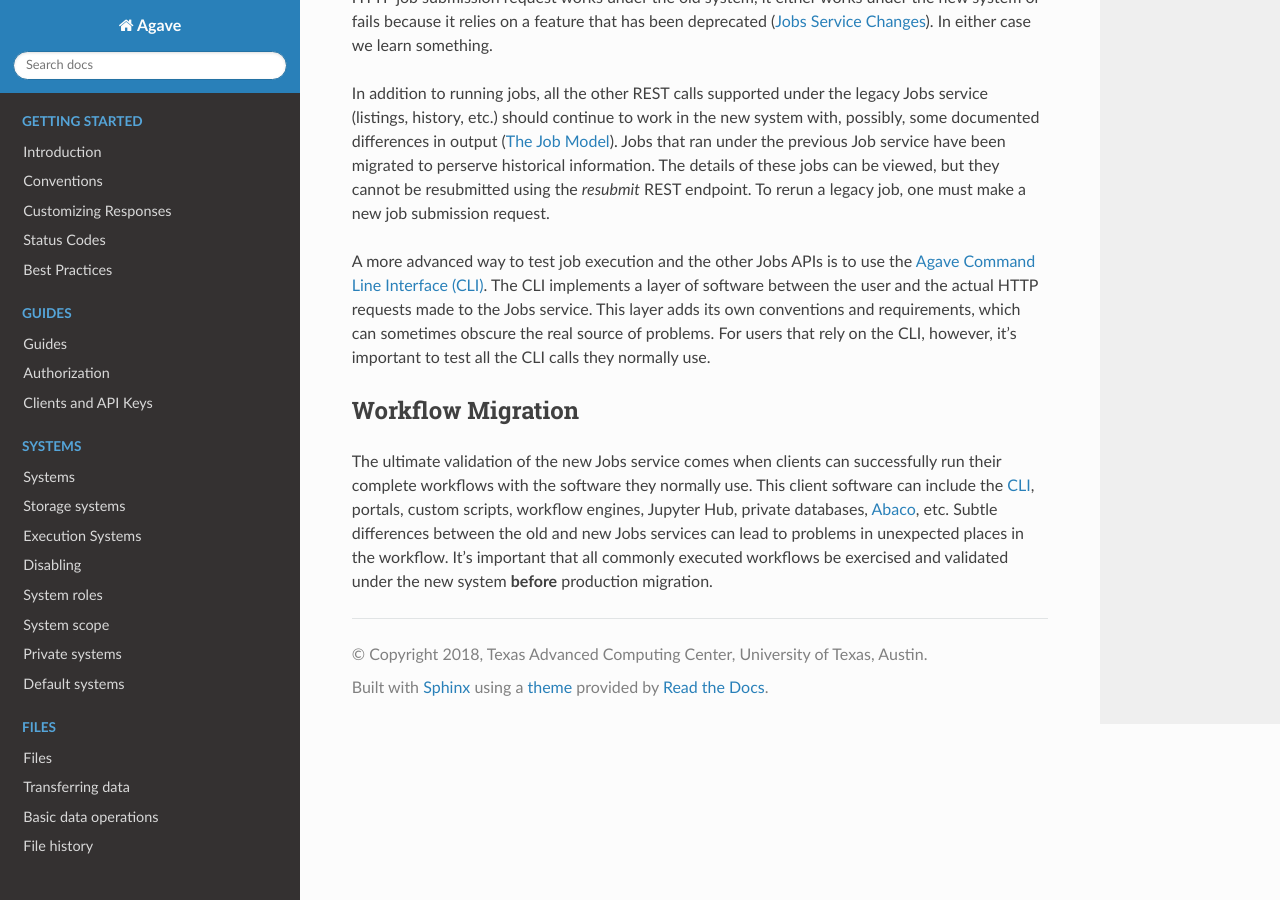
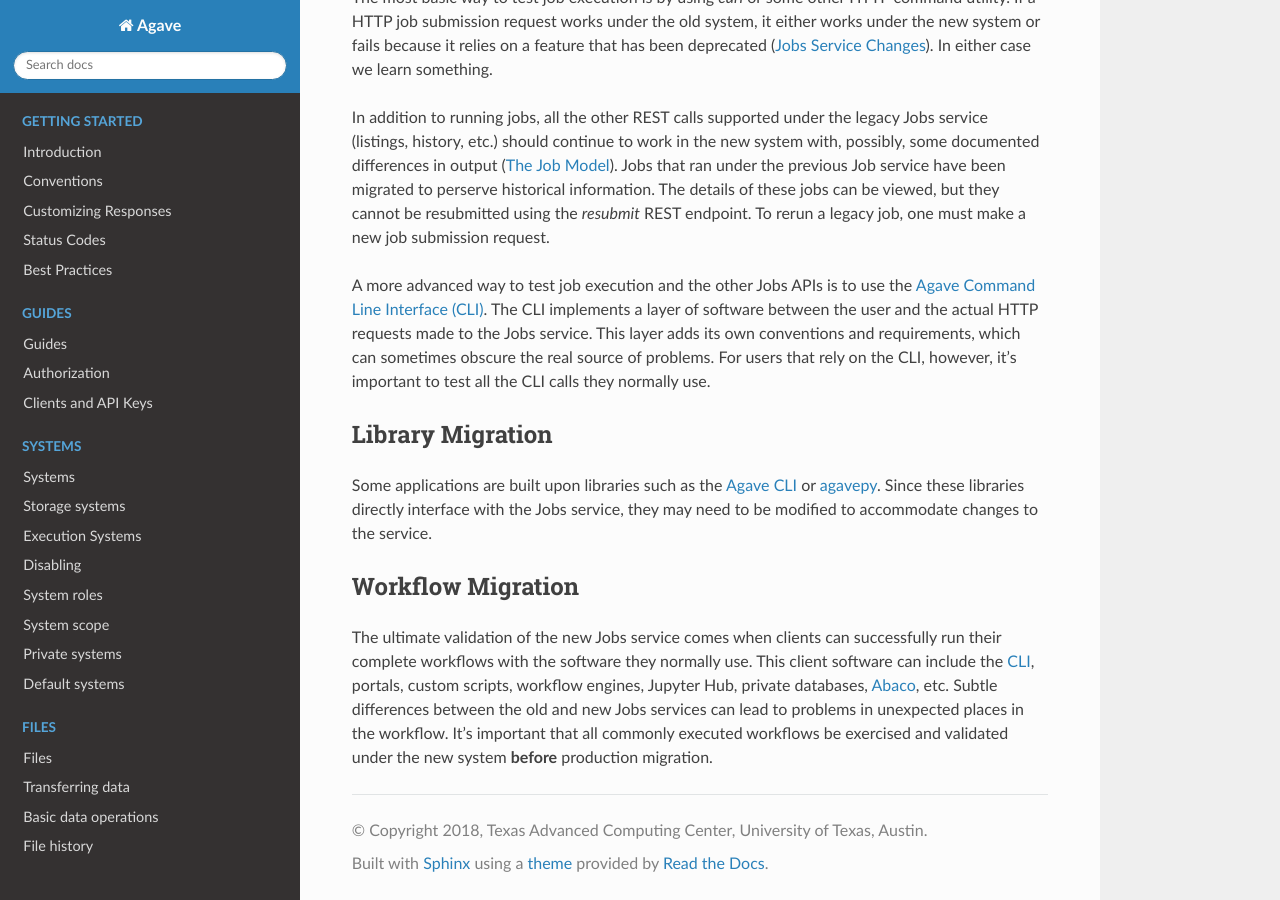
Before and after one commit to TACC-Cloud/agave-docs, a Sphinx documentation site: the page built from docs/agave/guides/jobs/aloe-job-migration.rst, in a window 1280 px wide and 900 px high, scrolled down 978 px. Built offline with Sphinx 7.4.7 and the Read the Docs theme 2.0.0, drawn with Linux system fonts in a browser that asks for light colours.

Commit message:
library migration

```diff
--- a/docs/agave/guides/jobs/aloe-job-migration.rst
+++ b/docs/agave/guides/jobs/aloe-job-migration.rst
@@ -27,6 +27,11 @@
 
 A more advanced way to test job execution and the other Jobs APIs is to use the `Agave Command Line Interface (CLI) <https://tacc-cloud.readthedocs.io/projects/agave/en/latest/agave/tooling/command-line-interface.html>`_.  The CLI implements a layer of software between the user and the actual HTTP requests made to the Jobs service.  This layer adds its own conventions and requirements, which can sometimes obscure the real source of problems.  For users that rely on the CLI, however, it's important to test all the CLI calls they normally use.
 
+Library Migration
+-----------------
+
+Some applications are built upon libraries such as the `Agave CLI <https://tacc-cloud.readthedocs.io/projects/agave/en/latest/agave/tooling/command-line-interface.html>`_ or `agavepy <https://agavepy.readthedocs.io/en/latest/index.html>`_.  Since these libraries directly interface with the Jobs service, they may need to be modified to accommodate changes to the service.
+
 Workflow Migration
 ------------------
 
```
